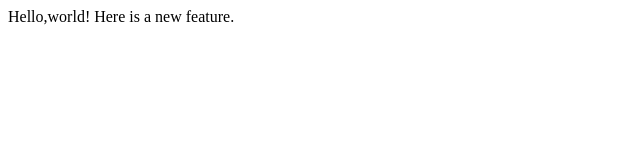
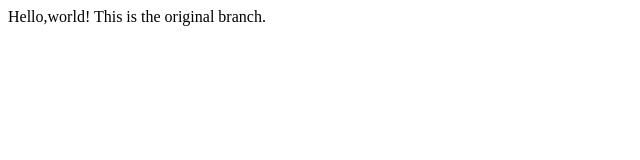
Before and after one commit to badarudduja/CS50W-lecture1, a plain HTML site: page index.html in a window 1280 px wide. Shown: the full height of the page, 0-640 px from the left. Drawn offline with Linux system fonts and the light colour scheme.

Commit message:
Back to original

```diff
--- a/index.html
+++ b/index.html
@@ -5,6 +5,6 @@
   </head>
   <body>
     Hello,world!
-    Here is a new feature.
+    This is the original branch.
   </body>
 </html>
```
